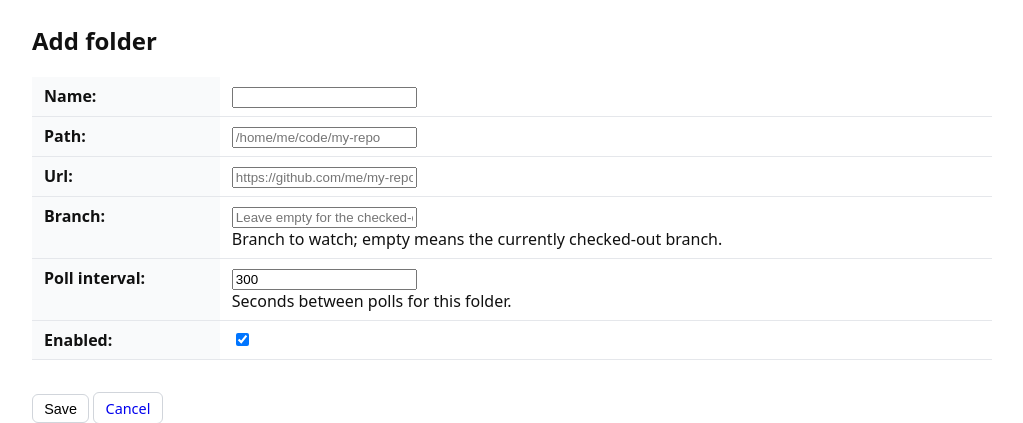
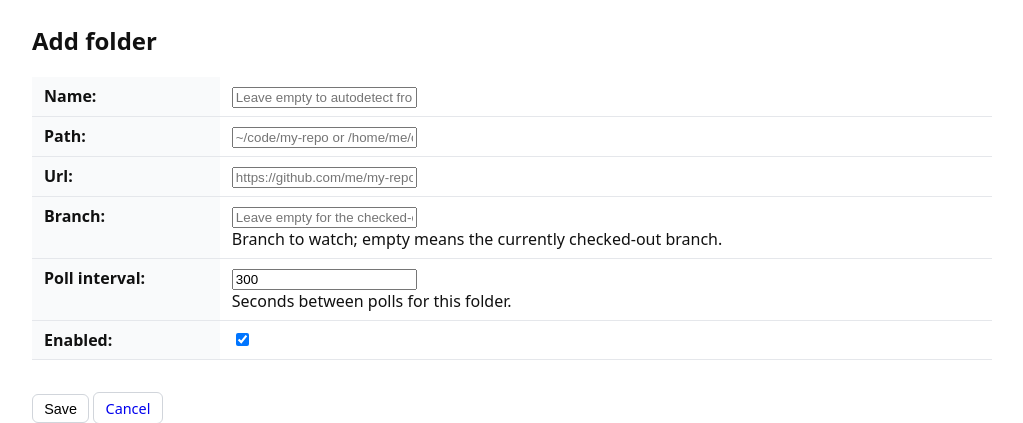
Before and after one commit to rloutrel/vibe-watcher, a Django app: page /folders/new/ in a window 1280 px wide. Shown: the part 65-488 px from the top of the page, without its empty margins (128-1151 px from the left). Run offline with Django 5.2, Linux system fonts and the light colour scheme; the visitor is signed in with stand-in values (Sample User, id 1).

Commit message:
Add quick-add: autodetect repo info from entered path
- expand_path(): server-side ~ and env-var expansion, so ~/code/my-repo
  resolves against the watcher user's home
- detect_repo(): resolved path, name (dir basename), checked-out branch,
  remote URL, branches; errors reported, never raised
- GET /folders/detect/?path=... JSON endpoint
- FolderForm: path expanded in clean_path, name derived from path when
  blank (quick add with just a path)
- Add-folder form JS: autofill name/url/branch on path blur; only fills
  empty fields so manual entries are preserved
- 6 new tests (43 total); live smoke-tested against a real repo

Co-authored-by: rloutrel <rloutrel@users.noreply.github.com>

```diff
--- a/watcher/forms.py
+++ b/watcher/forms.py
@@ -1,6 +1,7 @@
 from django import forms
 
 from .consts import DEFAULT_POLL_INTERVAL, MAX_INTERVAL
+from .git import expand_path
 from .models import Folder
 
 
@@ -9,8 +10,8 @@ class FolderForm(forms.ModelForm):
         model = Folder
         fields = ["name", "path", "url", "branch", "poll_interval", "enabled"]
         widgets = {
-            "path": forms.TextInput(attrs={"placeholder": "/home/me/code/my-repo"}),
-            "url": forms.TextInput(attrs={"placeholder": "https://github.com/me/my-repo (optional)"}),
+            "path": forms.TextInput(attrs={"placeholder": "~/code/my-repo or /home/me/code/my-repo"}),
+            "url": forms.TextInput(attrs={"placeholder": "https://github.com/me/my-repo (optional, autodetected)"}),
             "branch": forms.TextInput(
                 attrs={
                     "placeholder": "Leave empty for the checked-out branch",
@@ -18,6 +19,18 @@ class FolderForm(forms.ModelForm):
                 }
             ),
         }
+
+    def __init__(self, *args, **kwargs):
+        super().__init__(*args, **kwargs)
+        # Quick add: the name is autodetected from the repo directory if blank.
+        self.fields["name"].required = False
+        self.fields["name"].widget.attrs["placeholder"] = "Leave empty to autodetect from the path"
+
+    def clean_path(self):
+        raw = self.cleaned_data.get("path", "").strip()
+        if not raw:
+            raise forms.ValidationError("Path is required.")
+        return expand_path(raw)
 
     def clean_poll_interval(self):
         value = self.cleaned_data.get("poll_interval")
@@ -28,3 +41,15 @@ class FolderForm(forms.ModelForm):
                 f"Poll interval must be between 1 and {MAX_INTERVAL} seconds."
             )
         return value
+
+    def clean(self):
+        cleaned = super().clean()
+        if not cleaned:
+            return cleaned
+        # Quick add: derive the name from the repo directory when left blank.
+        if not cleaned.get("name"):
+            path = cleaned.get("path", "").rstrip("/")
+            cleaned["name"] = path.split("/")[-1] if path else ""
+            if not cleaned["name"]:
+                self.add_error("name", "Name is required (could not derive it from the path).")
+        return cleaned
--- a/watcher/templates/watcher/folder_form.html
+++ b/watcher/templates/watcher/folder_form.html
@@ -14,35 +14,47 @@
 (function () {
   var form = document.getElementById("folder-form");
   var pathInput = form.querySelector("#id_path");
+  var nameInput = form.querySelector("#id_name");
+  var urlInput = form.querySelector("#id_url");
   var branchInput = form.querySelector("#id_branch");
   var datalist = document.getElementById("branch-options");
-  var fetchUrl = {% if folder %}"{% url 'watcher:folder-branches' folder.pk %}"{% else %}"{% url 'watcher:branches-for-path' %}"{% endif %};
+  var branchesUrl = "{% url 'watcher:branches-for-path' %}";
+  var detectUrl = "{% url 'watcher:folder-detect' %}";
+
+  function setBranchOptions(branches) {
+    datalist.innerHTML = "";
+    (branches || []).forEach(function (name) {
+      var opt = document.createElement("option");
+      opt.value = name;
+      datalist.appendChild(opt);
+    });
+  }
 
   function loadBranches() {
-    var url = fetchUrl;
-    if (url.indexOf("?") === -1 && !{{ folder|yesno:"0,1" }}) {
-      url += "?path=" + encodeURIComponent(pathInput.value);
-    }
-    if (!{{ folder|yesno:"0,1" }} && !pathInput.value.trim()) {
-      datalist.innerHTML = "";
-      return;
-    }
-    fetch(url)
+    fetch(branchesUrl + "?path=" + encodeURIComponent(pathInput.value))
       .then(function (r) { return r.ok ? r.json() : { branches: [] }; })
+      .then(function (data) { setBranchOptions(data.branches); })
+      .catch(function () {});
+  }
+
+  function autodetect() {
+    if (!pathInput.value.trim()) return;
+    fetch(detectUrl + "?path=" + encodeURIComponent(pathInput.value))
+      .then(function (r) { return r.ok ? r.json() : null; })
       .then(function (data) {
-        datalist.innerHTML = "";
-        (data.branches || []).forEach(function (name) {
-          var opt = document.createElement("option");
-          opt.value = name;
-          datalist.appendChild(opt);
-        });
+        if (!data) return;
+        if (data.path) pathInput.value = data.path;
+        if (data.name && !nameInput.value.trim()) nameInput.value = data.name;
+        if (data.url && !urlInput.value.trim()) urlInput.value = data.url;
+        if (data.branch && !branchInput.value.trim()) branchInput.value = data.branch;
+        setBranchOptions(data.branches);
       })
       .catch(function () {});
   }
 
-  pathInput.addEventListener("blur", loadBranches);
+  pathInput.addEventListener("blur", autodetect);
   branchInput.addEventListener("focus", loadBranches);
-  loadBranches();
+  {% if not folder %}autodetect();{% endif %}
 })();
 </script>
 {% endblock %}
--- a/watcher/urls.py
+++ b/watcher/urls.py
@@ -11,4 +11,5 @@ urlpatterns = [
     path("folders/<int:pk>/delete/", views.folder_delete, name="folder-delete"),
     path("folders/<int:pk>/branches/", views.folder_branches, name="folder-branches"),
     path("folders/branches/", views.branches_for_path, name="branches-for-path"),
+    path("folders/detect/", views.detect_folder, name="folder-detect"),
 ]
--- a/watcher/views.py
+++ b/watcher/views.py
@@ -11,7 +11,7 @@ from django.views.decorators.http import require_POST, require_GET
 
 from .consts import DEFAULT_POLL_INTERVAL
 from .forms import FolderForm
-from .git import GitError, GitRepo
+from .git import GitError, GitRepo, detect_repo
 from .models import Folder, Snapshot, WatcherEvent, WatcherStatus
 
 
@@ -47,6 +47,21 @@ def index(request):
             "watcher": watcher_status(),
         },
     )
+
+
+@login_required
+@require_GET
+def detect_folder(request):
+    """Quick add: autodetect repo info from an entered path.
+
+    Handles ``~`` expansion server-side, so a path like ``~/code/my-repo``
+    resolves against the watcher user's home. Returns resolved path, repo
+    name (directory basename), checked-out branch, remote URL, and branches.
+    """
+    raw = request.GET.get("path", "").strip()
+    if not raw:
+        return JsonResponse({"error": "missing path"}, status=400)
+    return JsonResponse(detect_repo(raw))
 
 
 @login_required
```
Also changed, not shown: watcher/git.py (+38 -0 lines), watcher/tests/test_watcher.py (+85 -0 lines), README.md.
